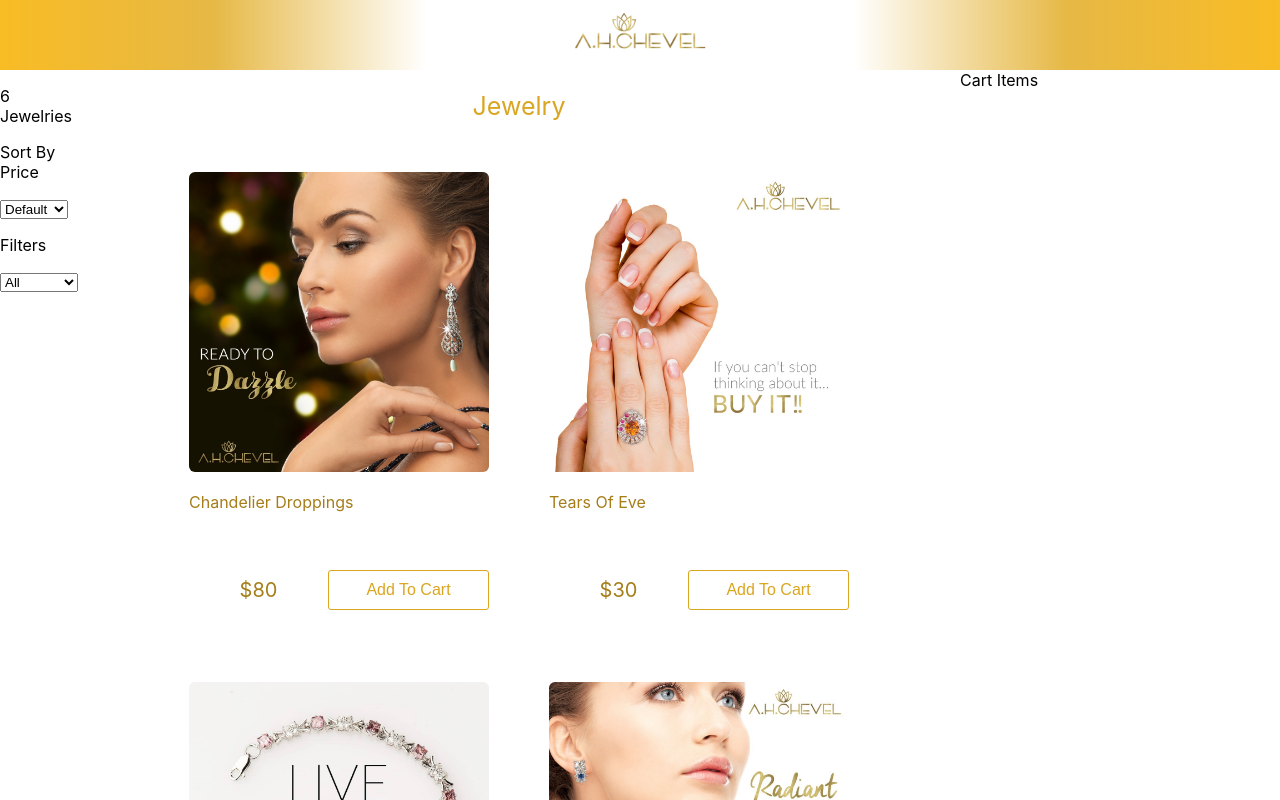
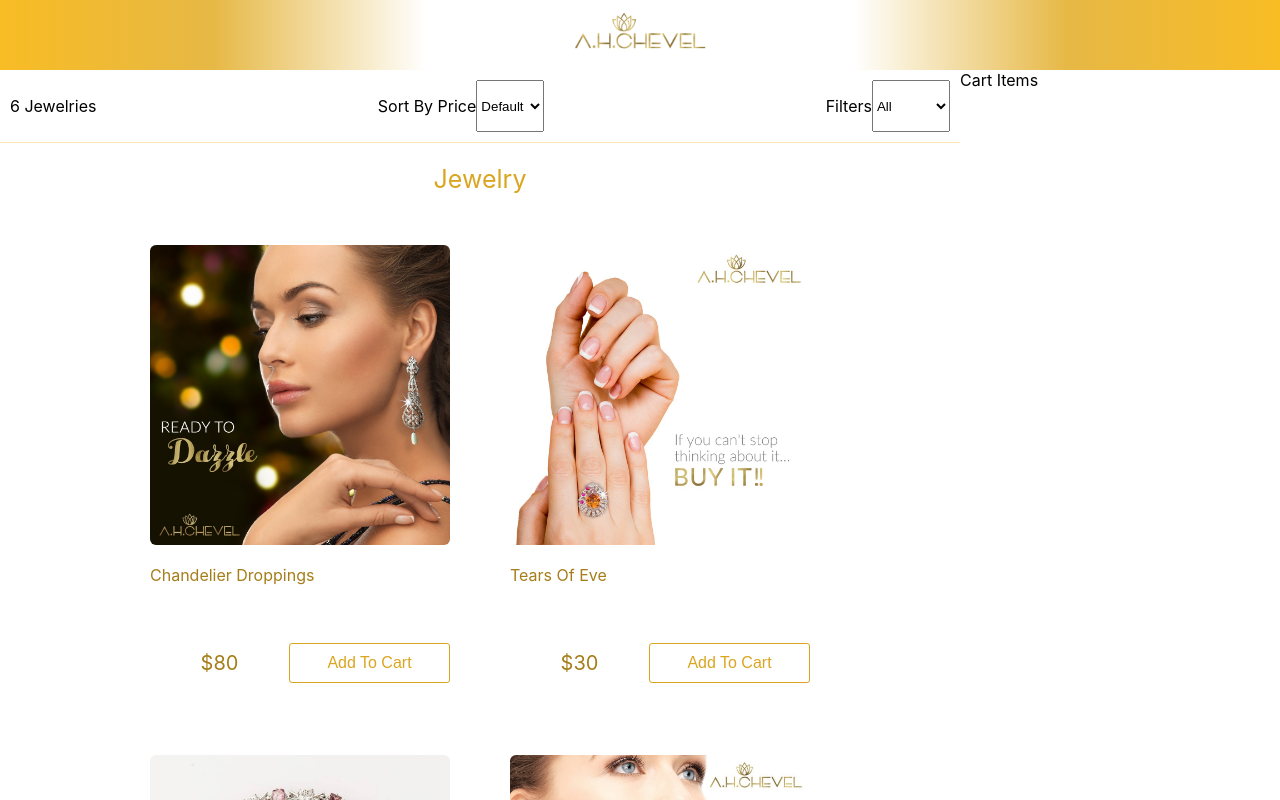
Before and after one commit to HennaFatemah/ahchevel, a React (Create React App) app: page / in a window 1280 px wide. Shown: the top 800 px of the page. Built offline with nearby package versions, Linux system fonts and the light colour scheme.

Commit message:
sort functionality added

```diff
--- a/src/App.js
+++ b/src/App.js
@@ -10,10 +10,33 @@ class App extends Component {
     super()
     this.state = {
       products: data.products,
-      size: '',
+      category: '',
       sort: '',
     }
   }
+
+  sortProducts = (e) => {
+    const sort = e.target.value;
+    this.setState({
+      sort: sort,
+      products: Array
+        .from(this.state.products)
+        .sort((a, b) =>
+          sort === 'lowest' ?
+            a.price - b.price :
+          sort === 'highest' ?
+            b.price - a.price :
+          a.id - b.id
+        )
+    })
+  }
+
+  filterProducts = (e) => {
+    this.setState({
+      category: e.target.value,
+    })
+  }
+
   render() {
     return (
       <div className="grid-container">
@@ -25,6 +48,10 @@ class App extends Component {
             <div className="grid-container__products">
               <SortAndFilter
                 count={this.state.products.length}
+                sort={this.state.sort}
+                category={this.state.category}
+                filterProducts={this.filterProducts}
+                sortProducts={this.sortProducts}
               />
               <Products
                 products={this.state.products}
--- a/src/App.scss
+++ b/src/App.scss
@@ -42,6 +42,7 @@
     }
     &__products{
         display: flex;
+        flex-direction: column;
         flex: 3 60rem;
     }
     &__cart{
--- a/src/components/SortAndFilter/SortAndFilter.js
+++ b/src/components/SortAndFilter/SortAndFilter.js
@@ -3,12 +3,13 @@ import './SortAndFilter.scss';
 
 class SortAndFilter extends Component {
     render() {
+        const { count, sort, category, filterProducts, sortProducts } = this.props;
         return (
             <div className="sort-filter">
-                <p className="sort-filter__count">{this.props.count} Jewelries</p>
+                <p className="sort-filter__count">{count} Jewelries</p>
                 <div className="sort-filter__sort">
                     <p className="sort-filter__title">Sort By Price</p>
-                    <select>
+                    <select value={sort} onChange={sortProducts}>
                         <option>Default</option>
                         <option value="highest">Highest</option>
                         <option value="lowest">Lowest</option>
@@ -16,7 +17,7 @@ class SortAndFilter extends Component {
                 </div>
                 <div className="sort-filter__filter">
                     <p className="sort-filter__title">Filters</p>
-                    <select>
+                    <select value={category} onChange={filterProducts}>
                         <option>All</option>
                         <option value="earrings">Earrings</option>
                         <option value="rings">Rings</option>
--- a/src/components/SortAndFilter/SortAndFilter.scss
+++ b/src/components/SortAndFilter/SortAndFilter.scss
@@ -0,0 +1,12 @@
+.sort-filter{
+    display: flex;
+    justify-content: space-between;
+    padding: 1rem;
+    border-bottom: 0.1rem solid #fde6ad;
+    &__sort{
+        display: flex;
+    }
+    &__filter{
+        display: flex;
+    }
+}
--- a/src/data.json
+++ b/src/data.json
@@ -1,7 +1,7 @@
 {
     "products" : [
         {
-            "id": "jewellery1",
+            "id": 1,
             "title": "Chandelier Droppings",
             "category": "earrings",
             "image": "/images/chandelierDroppings/chandelierMain.jpeg",
@@ -13,7 +13,7 @@
 
         },
         {
-            "id": "jewellery2",
+            "id": 2,
             "title": "Tears Of Eve",
             "category": "rings",
             "image": "/images/tears-of-eve/tears-of-eve-main.png",
@@ -24,7 +24,7 @@
             "price": 30
         },
         {
-            "id": "jewellery3",
+            "id": 3,
             "title": "Princess Of The Evening",
             "category": "bracelet",
             "image": "/images/princessOfTheEvening/princessOfTheEveningMain.jpeg",
@@ -36,7 +36,7 @@
 
         },
         {
-            "id": "jewellery4",
+            "id": 4,
             "title": "Victorian Affair Set",
             "category": "sets",
             "image": "/images/victorianAffairSet/victorianAffairSetMain.jpeg",
@@ -48,7 +48,7 @@
 
         },
         {
-            "id": "jewellery5",
+            "id": 5,
             "title": "Truck Art Chandelier",
             "category": "earrings",
             "image": "/images/truckArtChandelier/truckArtChandelierMain.jpg",
@@ -60,7 +60,7 @@
 
         },
         {
-            "id": "jewellery6",
+            "id": 6,
             "title": "Floral Grandeur Earrings",
             "category": "earrings",
             "image": "/images/floralGrandeur/floralGrandeurMain.jpg",
```
